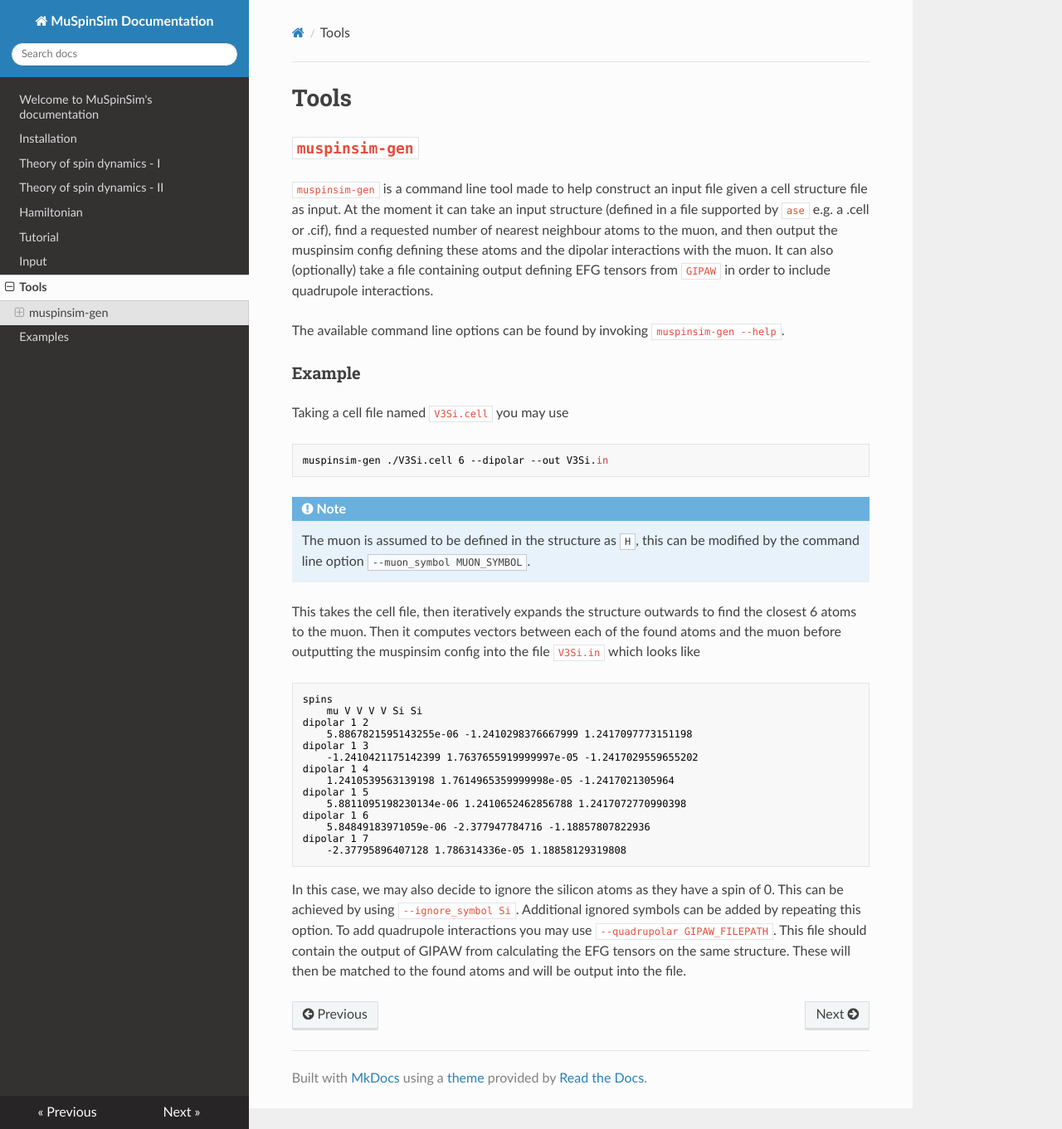
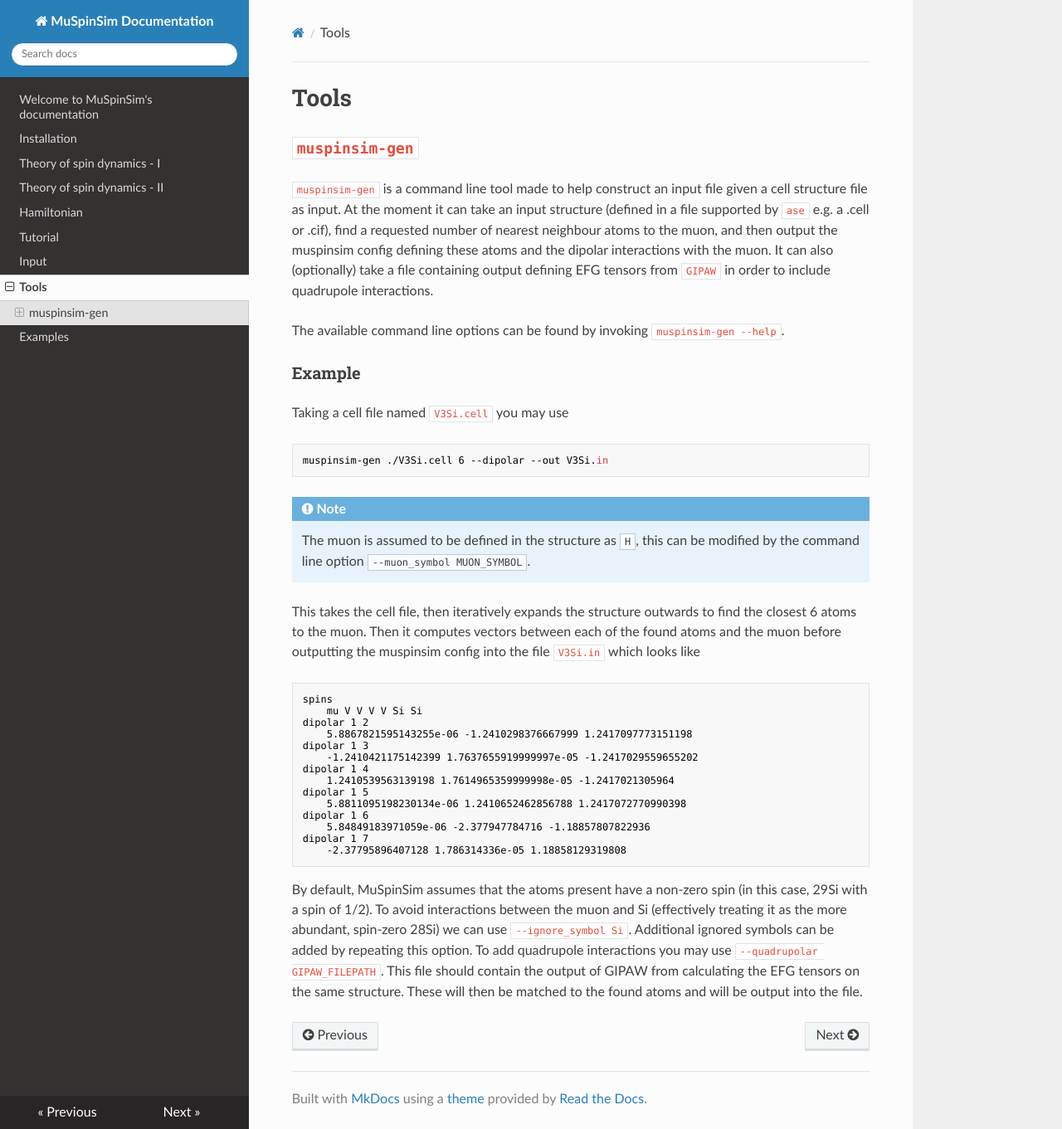
Before and after one commit to muon-spectroscopy-computational-project/muspinsim, an MkDocs documentation site: the page built from docs/docs/tools.md, in a window 1280 px wide and 1361 px high. Shown: the whole window at 83% size. Built offline with MkDocs 1.6.1, drawn with Linux system fonts in a browser that asks for light colours; nearby versions of some CDN libraries.

Commit message:
Apply suggestion
Co-authored-by: patrick-austin <61705287+patrick-austin@users.noreply.github.com>

````diff
--- a/docs/docs/tools.md
+++ b/docs/docs/tools.md
@@ -35,4 +35,4 @@
     -2.37795896407128 1.786314336e-05 1.18858129319808
 ```
 
-In this case, we may also decide to ignore the silicon atoms as they have a spin of 0. This can be achieved by using `--ignore_symbol Si`. Additional ignored symbols can be added by repeating this option. To add quadrupole interactions you may use `--quadrupolar GIPAW_FILEPATH`. This file should contain the output of GIPAW from calculating the EFG tensors on the same structure. These will then be matched to the found atoms and will be output into the file.
+By default, MuSpinSim assumes that the atoms present have a non-zero spin (in this case, 29Si with a spin of 1/2). To avoid interactions between the muon and Si (effectively treating it as the more abundant, spin-zero 28Si) we can use `--ignore_symbol Si`. Additional ignored symbols can be added by repeating this option. To add quadrupole interactions you may use `--quadrupolar GIPAW_FILEPATH`. This file should contain the output of GIPAW from calculating the EFG tensors on the same structure. These will then be matched to the found atoms and will be output into the file.
````
